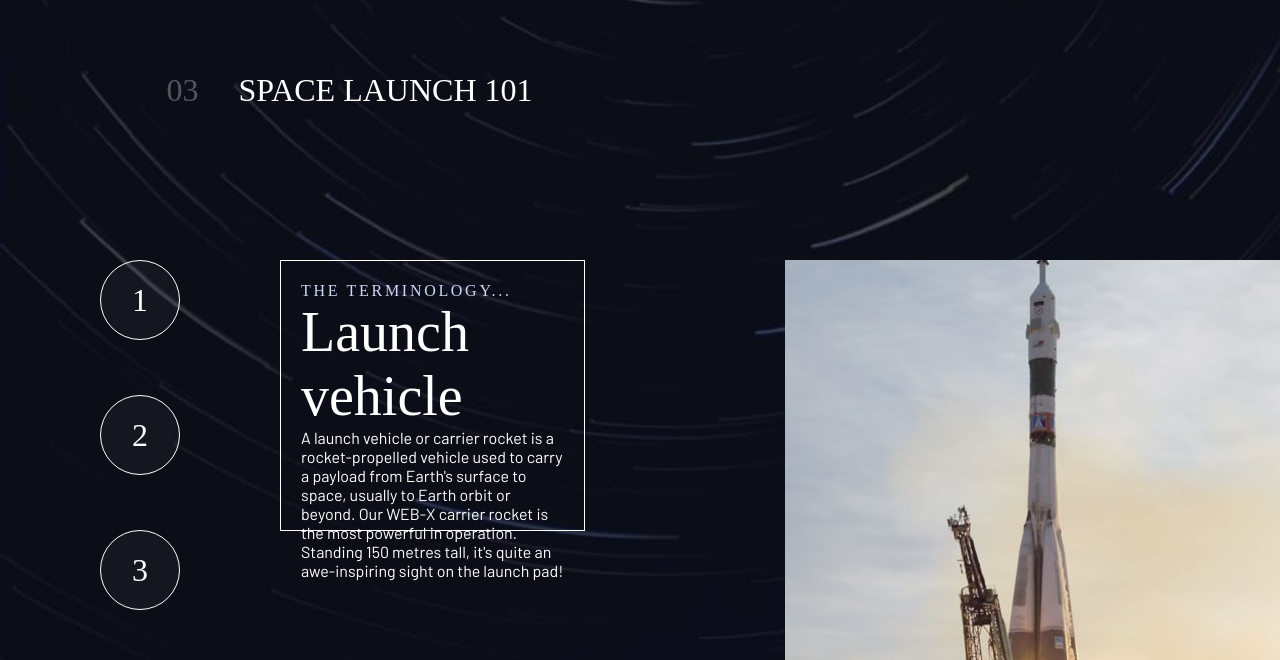
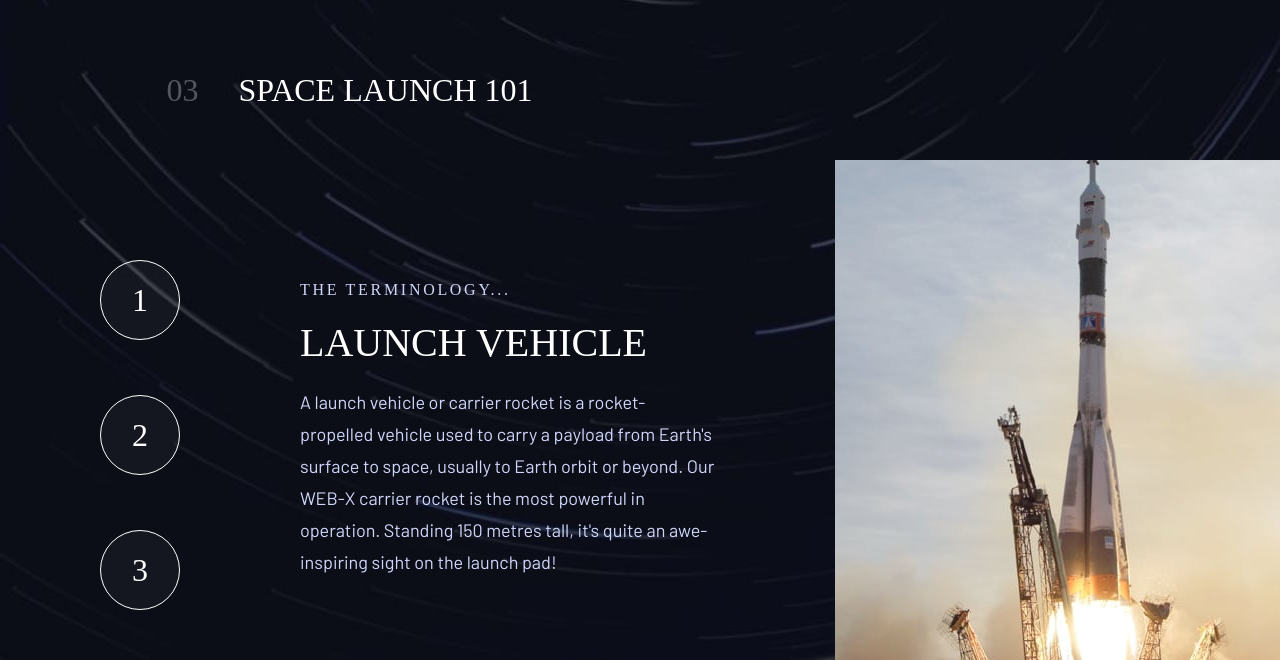
Before and after one commit to nickonyi/Space-tourism-website, a plain HTML site: page technology-vehicle.html in a window 1280 px wide. Shown: the part 140-800 px from the top of the page. Drawn offline with nearby package versions, Linux system fonts and the light colour scheme; a web font is replaced by a local one.

Commit message:
Space tourism website

```diff
--- a/css/tech.css
+++ b/css/tech.css
@@ -34,7 +34,7 @@ body {
     position: absolute;
     top: 400px;
     left: 100px;
-    width: 1100px;
+    width: 1250px;
     height: 800px;
     display: flex;
     justify-content: space-between;
@@ -42,9 +42,7 @@ body {
 }
 
 .main-content-text {
-    width: 1500px;
-    height: 271px;
-    border: 1px solid;
+    height: 400px;
     padding: 20px;
 }
 
@@ -102,12 +100,22 @@ body {
     font-family: 'Bellefair';
     font-style: normal;
     font-weight: 400;
-    font-size: 56px;
-    line-height: 64px;
+    font-size: 40px;
     color: #FFFFFF;
+    text-transform: uppercase;
+    padding: 20px 0 20px 0;
+}
+
+.main-content-main-text {
+    font-family: 'Barlow';
+    font-style: normal;
+    font-weight: 400;
+    font-size: 18px;
+    line-height: 32px;
+    color: #D0D6F9;
 }
 
 .main-content-img {
     position: relative;
-    left: 100px;
+    top: -100px;
 }
```
Also changed, not shown: technology-vehicle.html (+1 -1 lines).
